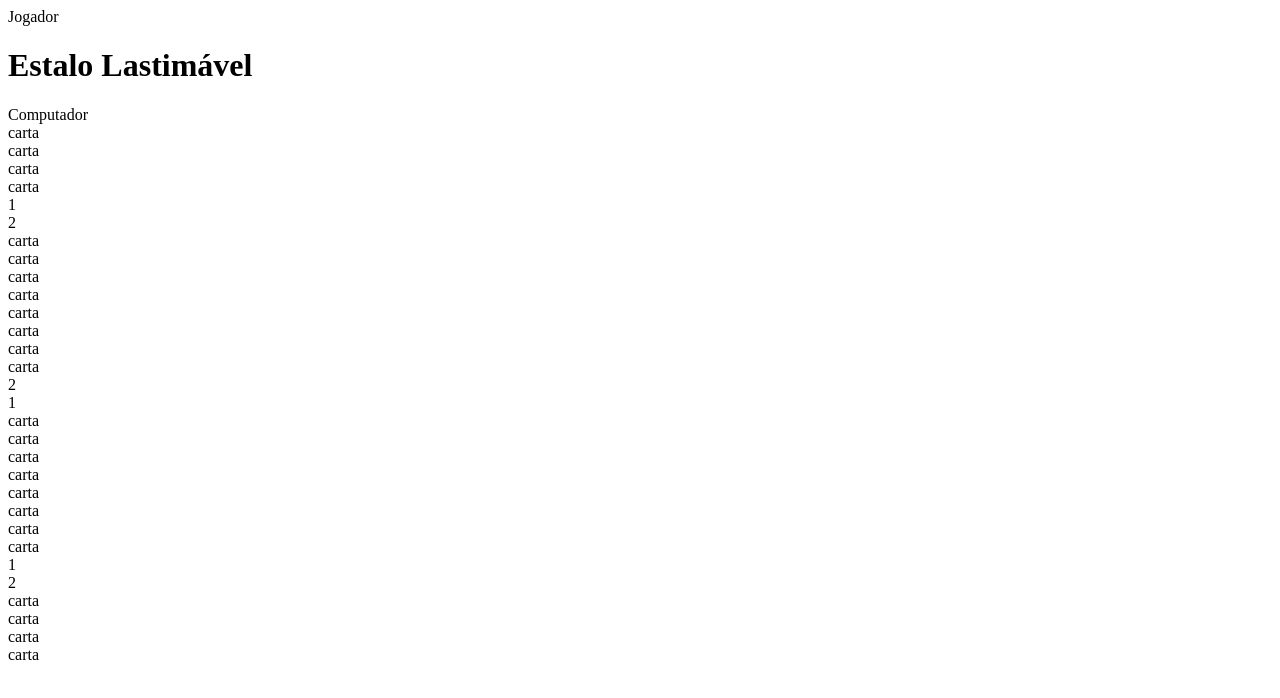
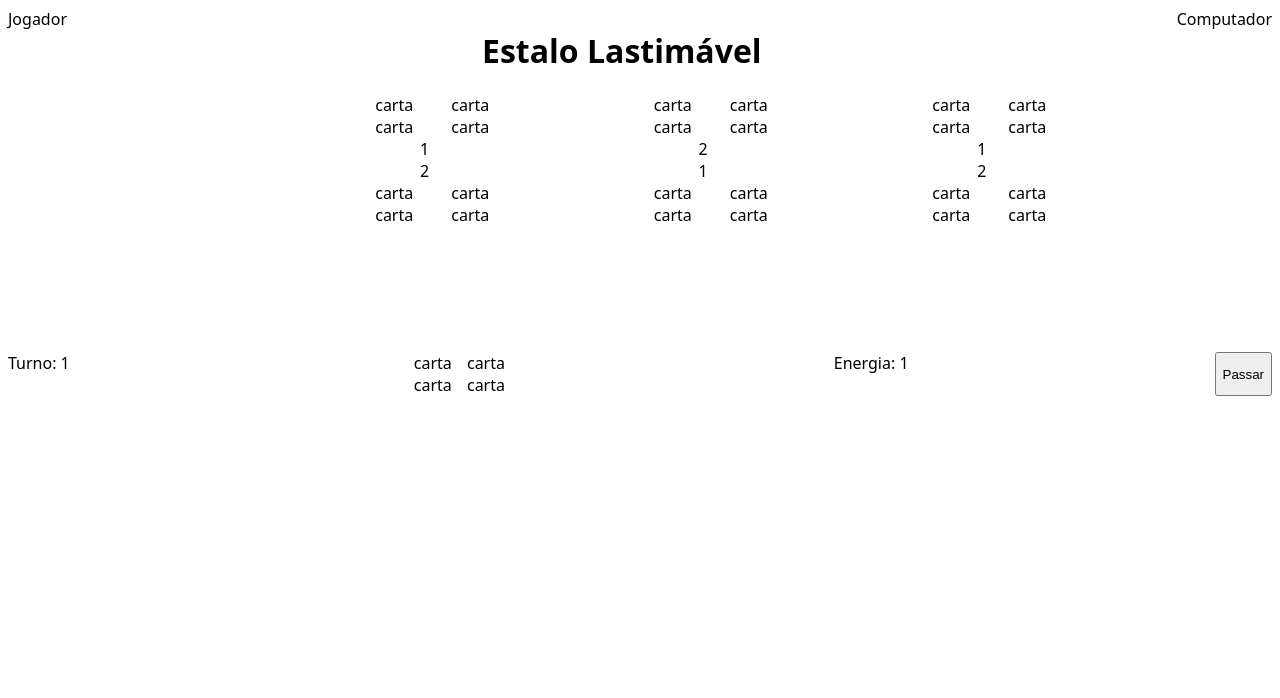
Before and after one commit to Igor-Japa/Jogo-Similar-Marvel-Snap, a plain HTML site: page index.html in a window 1280 px wide. Drawn offline with Linux system fonts and the light colour scheme.

Commit message:
Adiciona css básico ao html

```diff
--- a/css/style.css
+++ b/css/style.css
@@ -0,0 +1,43 @@
+body{
+    font-family: system-ui, -apple-system, BlinkMacSystemFont, 'Segoe UI', Roboto, Oxygen, Ubuntu, Cantarell, 'Open Sans', 'Helvetica Neue', sans-serif;
+}
+header{
+    display: flex;
+    flex-direction: row;
+    justify-content: space-between;
+}
+#jogo{
+    display: flex;
+    justify-content: center;
+}
+.campo{
+    margin-left: 10%;
+}
+.cartas{
+    display: flex;
+    justify-content: space-around;
+    flex-direction: row;
+    flex-wrap: wrap;
+}
+.cartas div{
+    margin-left: 10%;
+}
+.pontos{
+    display: flex;
+    flex-direction: column;
+    justify-content: space-around;
+    align-items: center;
+}
+#interface{
+    display: flex;
+    justify-content: space-between;
+    margin-top: 10%;
+}
+#deck{
+    display: flex;
+    flex-wrap: wrap;
+    justify-content: center;
+}
+#deck div{
+    margin-left: 10%;
+}
--- a/index.html
+++ b/index.html
@@ -8,14 +8,14 @@
 </head>
 <body>
 <header>
-    <div>Jogador</div>
-    <h1>Estalo Lastimável</h1>
-    <div>Computador</div>
+    <div id="jogador">Jogador</div>
+    <h1 id="titulo">Estalo Lastimável</h1>
+    <div id="computador">Computador</div>
 </header>
 <main>
     <div id="jogo">
         <div class="campo">
-            <div class="cartas pc">
+            <div class="cartas">
                 <div>carta</div>
                 <div>carta</div>
                 <div>carta</div>
@@ -27,7 +27,7 @@
                 <div>2</div>
             </div>
 
-            <div class="cartas jogador">
+            <div class="cartas">
                 <div>carta</div>
                 <div>carta</div>
                 <div>carta</div>
@@ -36,7 +36,7 @@
         </div>
 
         <div class="campo">
-            <div class="cartas pc">
+            <div class="cartas">
                 <div>carta</div>
                 <div>carta</div>
                 <div>carta</div>
@@ -48,7 +48,7 @@
                 <div>1</div>
             </div>
 
-            <div class="cartas jogador">
+            <div class="cartas">
                 <div>carta</div>
                 <div>carta</div>
                 <div>carta</div>
@@ -57,7 +57,7 @@
         </div>
 
         <div class="campo">
-            <div class="cartas pc">
+            <div class="cartas">
                 <div>carta</div>
                 <div>carta</div>
                 <div>carta</div>
@@ -69,7 +69,7 @@
                 <div>2</div>
             </div>
 
-            <div class="cartas jogador">
+            <div class="cartas">
                 <div>carta</div>
                 <div>carta</div>
                 <div>carta</div>
@@ -79,10 +79,15 @@
     </div>
 
     <div id="interface">
-        <div id="turno"></div>
-        <div id="passar"></div>
-        <div id="energia"></div>
-        <div id="deck"></div>
+        <div id="turno">Turno: 1</div>
+        <div id="deck">
+            <div>carta</div>
+            <div>carta</div>
+            <div>carta</div>
+            <div>carta</div>
+        </div>
+        <div id="energia">Energia: 1</div>
+        <button id="passar">Passar</button>
     </div>
 </main>
 <footer></footer>
```
